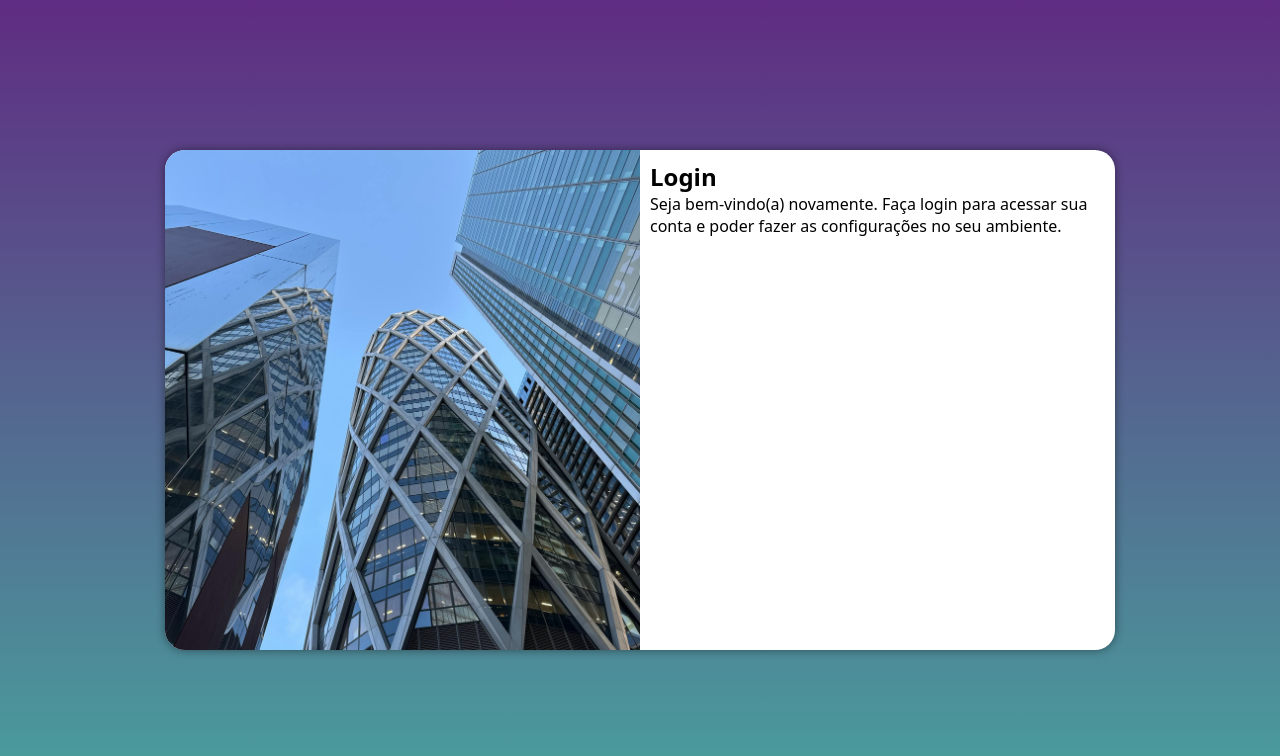
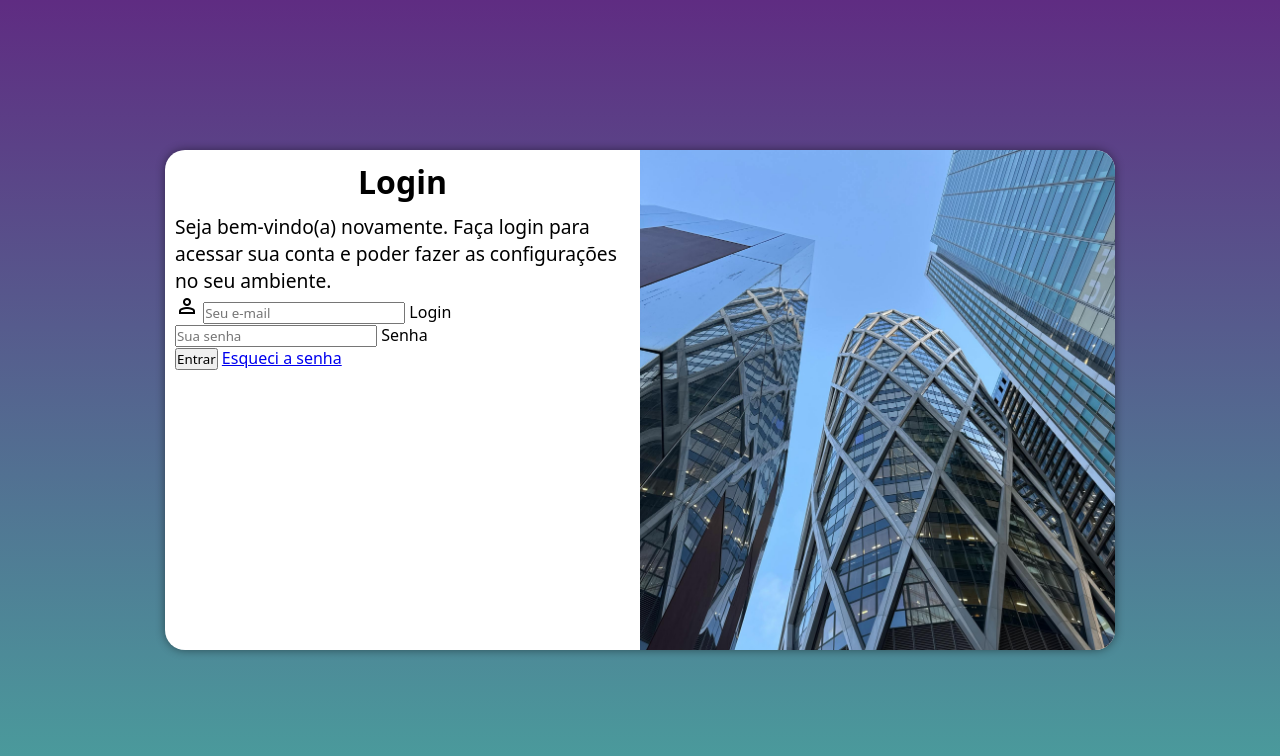
Before and after one commit to AyldsonOliveira/projeto-login, a plain HTML site: page index.html in a window 1280 px wide. Drawn offline with nearby package versions, Linux system fonts and the light colour scheme.

Commit message:
projeto login atualizado

```diff
--- a/estilos/media-query.css
+++ b/estilos/media-query.css
@@ -32,14 +32,21 @@
     }
 
     section#login > div#imagem {
-        float: left;
+        float: right;
         width: 50%;
         height: 100%;
     }
 
     section#login > div#formulario {
-        float: right;
+        float: left;
         width: 50%;
-        height: 100%;
+    }
+
+    div#formulario h1 {
+        font-size: 2em;
+    }
+
+    div#formulario > p {
+        font-size: 1.2em;
     }
 }
--- a/estilos/style.css
+++ b/estilos/style.css
@@ -47,3 +47,12 @@ section#login > div#formulario {
     display: block;
     padding: 10px;
 }
+
+div#formulario > h1 {
+    text-align: center;
+    margin-bottom: 10px;
+}
+
+div#formulario > p {
+    font-size: 0.8em;
+}
--- a/index.html
+++ b/index.html
@@ -4,6 +4,7 @@
     <meta charset="UTF-8">
     <meta name="viewport" content="width=device-width, initial-scale=1.0">
     <title>Login</title>
+    <link rel="stylesheet" href="https://fonts.googleapis.com/css2?family=Material+Symbols+Outlined:opsz,wght,FILL,GRAD@24,400,0,0&icon_names=person" />
     <link rel="stylesheet" href="estilos/style.css">
     <link rel="stylesheet" href="estilos/media-query.css">
 </head>
@@ -18,8 +19,21 @@
                  <p>
                     Seja bem-vindo(a) novamente. Faça login para acessar sua conta e poder fazer as configurações no seu ambiente.
                  </p>
-                 <form action="login.php" method="post">
+                 <form action="login.php" method="post" autocomplete="on">
+                    <div class="campo">
+                        <span class="material-symbols-outlined">person</span>
+                        <input type="email" name="login" id="ilogin" placeholder="Seu e-mail" autocomplete="email" required maxlength="30">
+                        <label for="ilogin">Login</label>
+                    </div>
+                    <div class="campo">
 
+                        <input type="password" name="senha" id="isenha" placeholder="Sua senha" autocomplete="current-password" required minlength="8" maxlength="20">
+                        <label for="isenha">Senha</label>
+                    </div>
+                    <input type="submit" value="Entrar">
+                    <a href="esqueci.html">
+                        Esqueci a senha
+                    </a>
                  </form>
             </div>
         </section>
```
